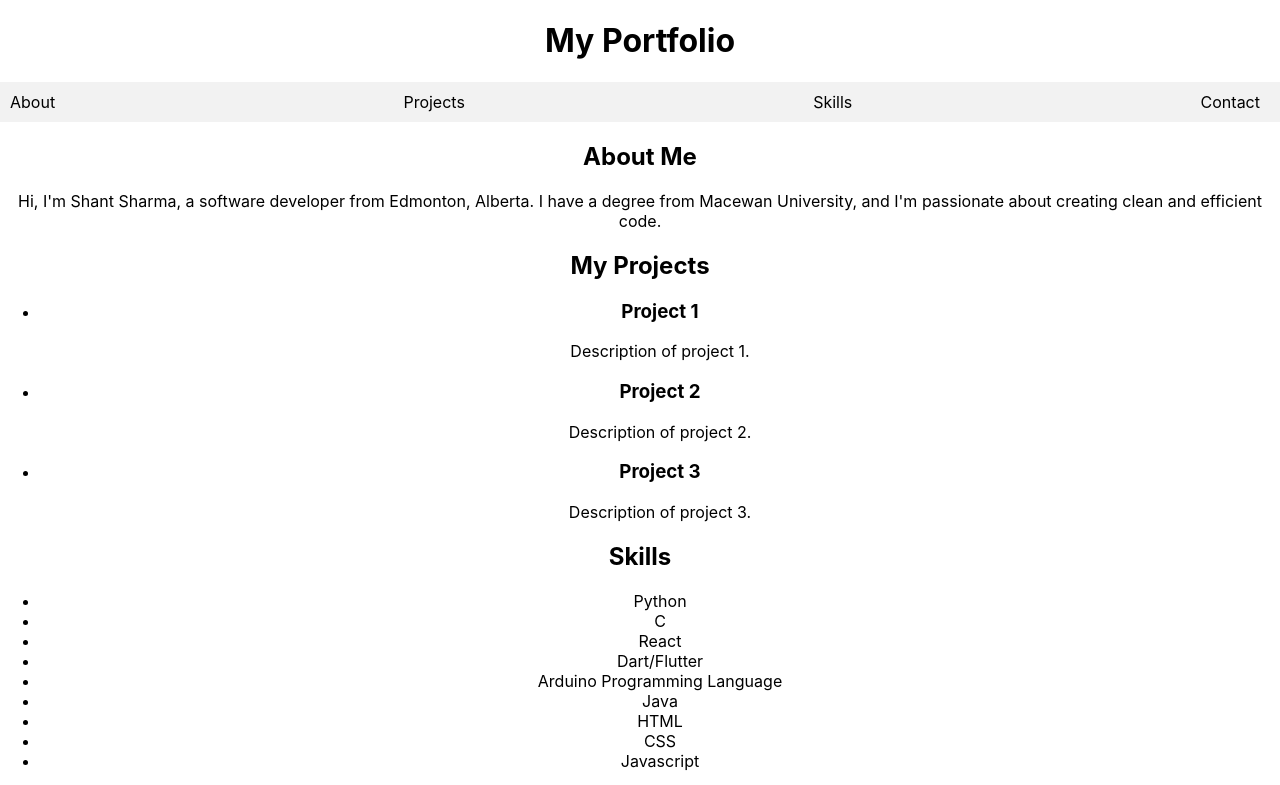
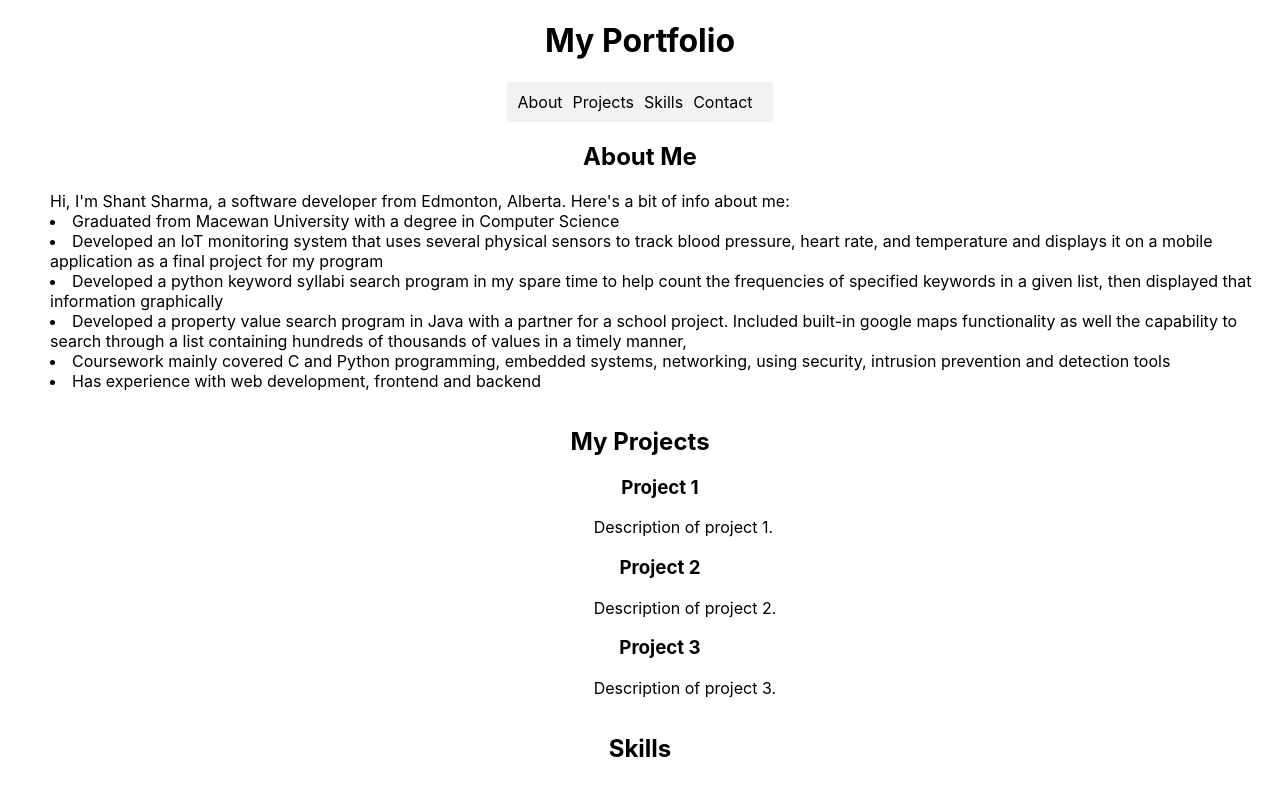
Before and after one commit to shant277/shantsharma.com, a React (Create React App) app: page / in a window 1280 px wide. Shown: the top 785 px of the page. Built offline with nearby package versions, Linux system fonts and the light colour scheme.

Commit message:
updated summary

```diff
--- a/public/index.html
+++ b/public/index.html
@@ -24,7 +24,7 @@
       work correctly both with client-side routing and a non-root public URL.
       Learn how to configure a non-root public URL by running `npm run build`.
     -->
-    <title>React App</title>
+    <title>Shant's website</title>
   </head>
   <body>
     <noscript>You need to enable JavaScript to run this app.</noscript>
--- a/src/App.css
+++ b/src/App.css
@@ -1,7 +1,23 @@
 .App {
   text-align: center;
+  justify-content: center;
+  display: flex;
+  flex-direction: column;
+  align-items: center;
 }
 
+.Skills {
+  justify-content: center;
+  text-align: left;
+}
+p {
+    text-align: left;
+    padding-left: 50px;
+}
+
+h2 {
+    text-align: center;
+}
 .App-logo {
   height: 40vmin;
   pointer-events: none;
--- a/src/App.js
+++ b/src/App.js
@@ -1,6 +1,18 @@
-import React from 'react';
-import './App.css';
-import Navbar from './components/navbar/Navbar';
+import React from "react";
+import "./App.css";
+import Navbar from "./components/navbar/Navbar";
+
+const summary = [
+  "Hi, I'm Shant Sharma, a software developer from Edmonton, Alberta. Here's a bit of info about me: ",
+  "Graduated from Macewan University with a degree in Computer Science",
+  "Developed an IoT monitoring system that uses several physical sensors to track blood pressure, heart rate, and temperature and displays it on a mobile application as a final project for my program",
+  "Developed a python keyword syllabi search program in my spare time to help count the frequencies of specified keywords in a given list, then displayed that information graphically",
+  "Developed a property value search program in Java with a partner for a school project. Included built-in google maps functionality as well the capability to search through a list containing hundreds of thousands of values in a timely manner,",
+  "Coursework mainly covered C and Python programming, embedded systems, networking, using security, intrusion prevention and detection tools",
+  "Has experience with web development, frontend and backend",
+];
+
+const restOf = summary.slice(1);
 
 function App() {
   return (
@@ -10,31 +22,39 @@ function App() {
       </header>
 
       <Navbar />
+
+      <div
+        className="Summary"
+        id="summary"
+      >
         <section id="about">
           <h2>About Me</h2>
-        <p>Hi, I'm Shant Sharma, a software developer from Edmonton, Alberta.
-          I have a degree from Macewan University, and I'm passionate about
-          creating clean and efficient code.</p>
+          <p>
+            {summary[0]}
+            {/* Print out rest of summary string array */}
+            {restOf.map((line) => (
+              <li>{line}</li>
+            ))}
+          </p>
         </section>
+      </div>
+
       <section id="projects">
         <h2>My Projects</h2>
         <ul>
-          <li>
           <h3>Project 1</h3>
           <p>Description of project 1.</p>
-          </li>
-          <li>
+
           <h3>Project 2</h3>
           <p>Description of project 2.</p>
-          </li>
-          <li>
+
           <h3>Project 3</h3>
           <p>Description of project 3.</p>
-          </li>
         </ul>
+      </section>
 
-      </section>
-          <section id = "skills">
+      <div className="Skills" id="skills">
+        <section id="skills">
           <h2>Skills</h2>
           <ul>
             <li>Python</li>
@@ -48,7 +68,7 @@ function App() {
             <li>Javascript</li>
           </ul>
         </section>
-
+      </div>
       {/* Contact me section will be have connection to a database one day */}
       <section id="contact">
         <h2>Contact Me</h2>
```
Also changed, not shown: .codesandbox/tasks.json (added). Lines whose indentation alone changed are shown as unchanged.
